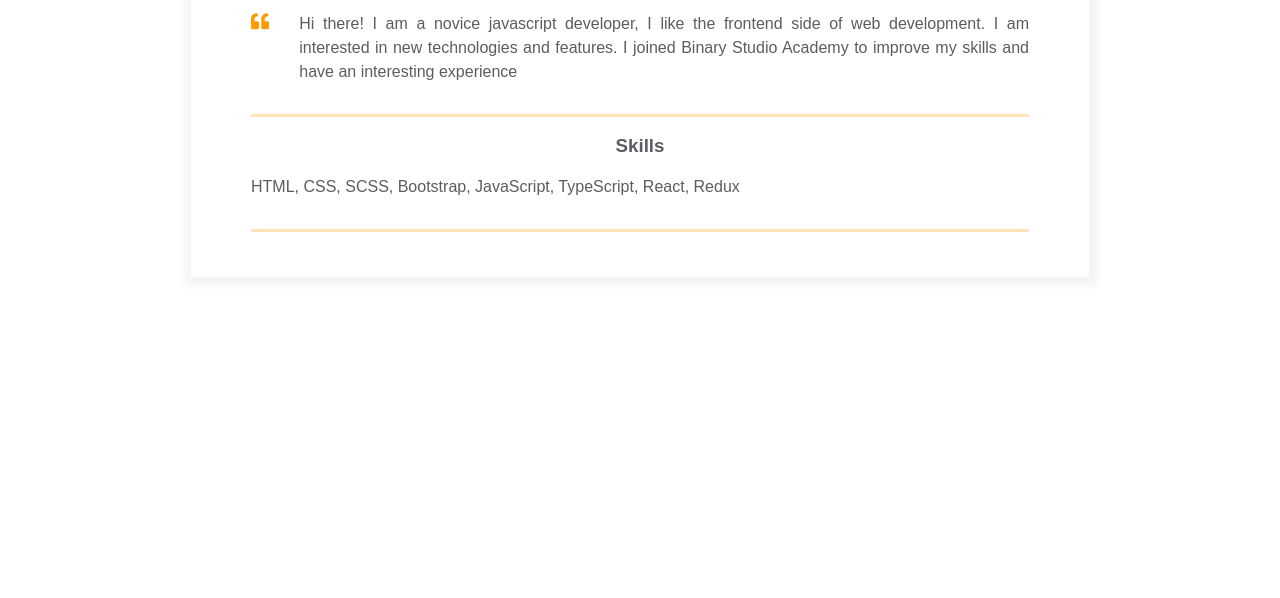
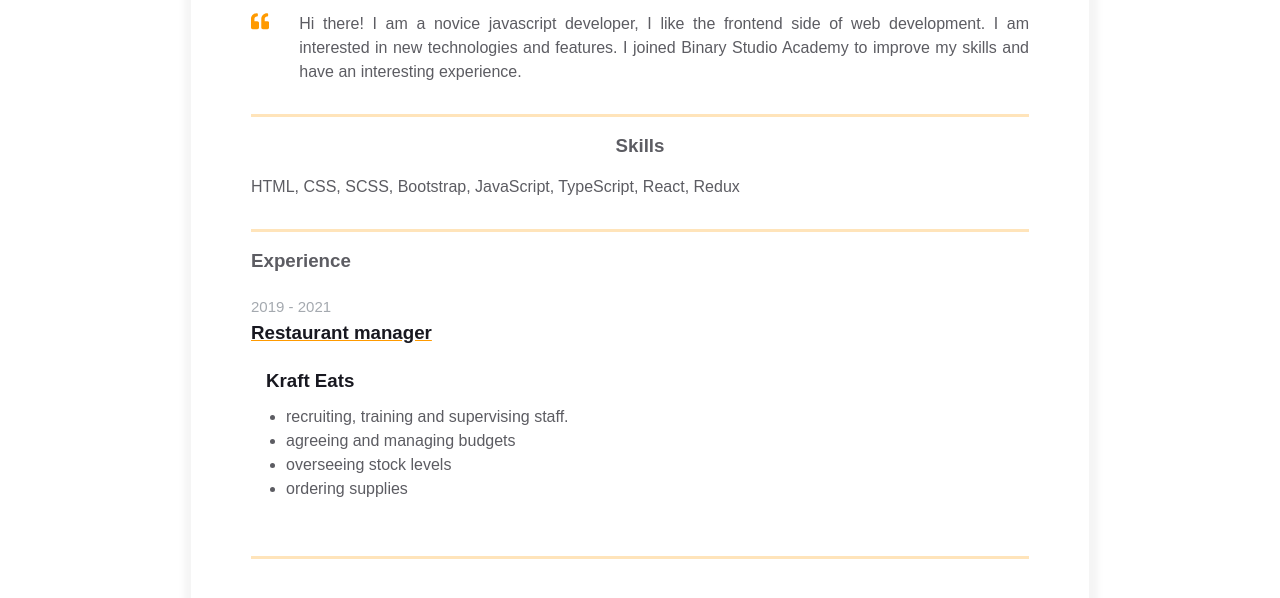
Before and after one commit to Serhii-Bondarenko/homepage, a plain HTML site: page index.html in a window 1280 px wide. Shown: the part 374-972 px from the top of the page. Before the commit the page ends 800 px from the top, so only its background shows below. Drawn offline with Linux system fonts and the light colour scheme.

Commit message:
added experiences block

```diff
--- a/index.html
+++ b/index.html
@@ -95,7 +95,7 @@
                         <p class="intro_text">Hi there! I am a novice javascript developer, I like the frontend side of
                             web
                             development. I am interested in new technologies and features. I joined Binary Studio
-                            Academy to improve my skills and have an interesting experience
+                            Academy to improve my skills and have an interesting experience.
                         </p>
                     </div>
                 </div>
@@ -108,6 +108,33 @@
                     </div>
                 </div>
             </div>
+            <div class="container">
+                <div class="resume__block">
+                    <div class="main-info fh">
+
+                        <div class="experiences">
+                            <h3 class="experiences__header">Experience</h3>
+                            <div class="experiences__company">
+                                <div class="experiences__company-header">
+                                    <span class="experiences__company-header-durability">2019 - 2021</span>
+                                    <h3 class="experiences__company-header-name">Restaurant manager</h3>
+                                </div>
+                                <div class="experiences__company-project">
+                                    <h3 class="experiences__company-project-name">Kraft Eats</h3>
+                                    <ul class="experiences__company-project-responsibilities">
+                                        <li>recruiting, training and supervising staff.</li>
+                                        <li>agreeing and managing budgets</li>
+                                        <li>overseeing stock levels</li>
+                                        <li>ordering supplies</li>
+                                    </ul>
+                                </div>
+                            </div>
+                        </div>
+
+                        <div class="additional-info fv"></div>
+                    </div>
+                </div>
+            </div>
         </div>
     </div>
 </main>
```
